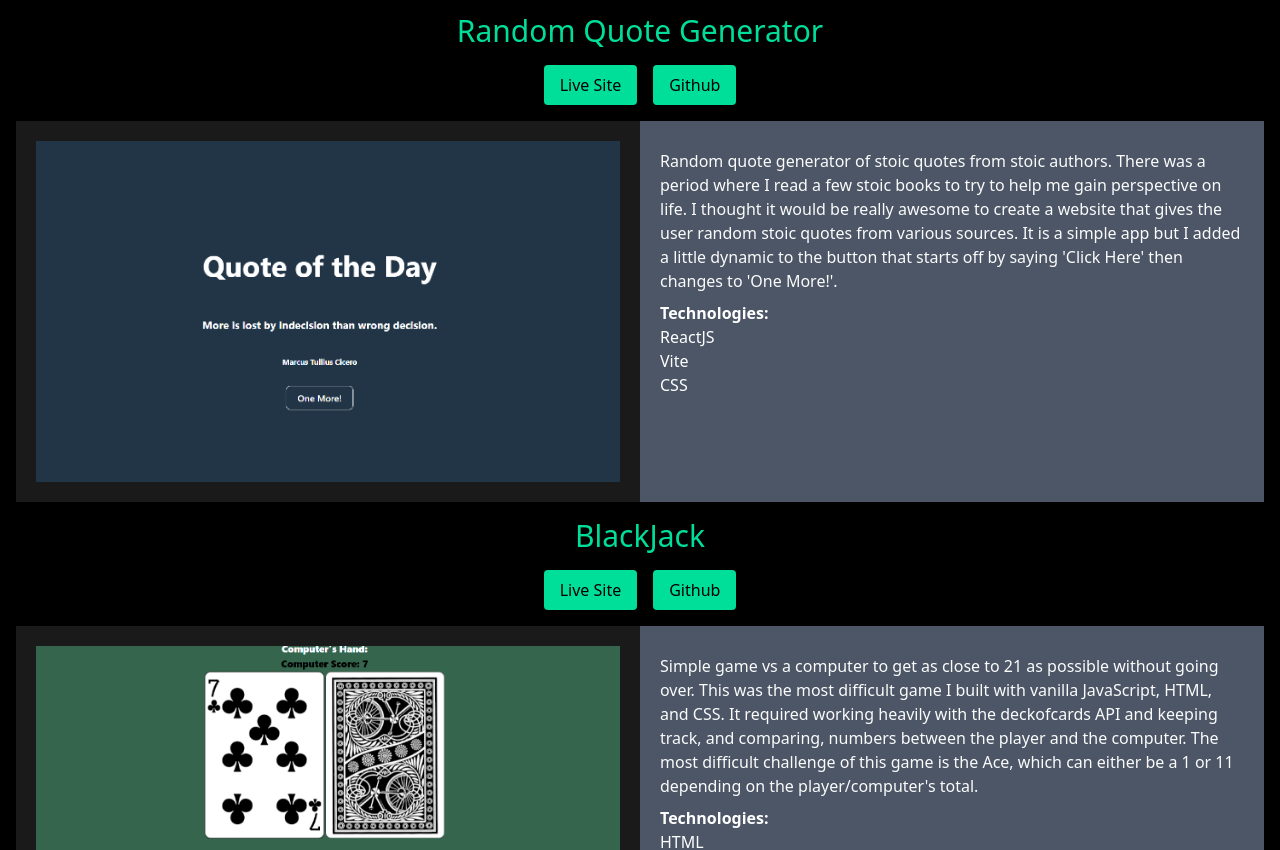
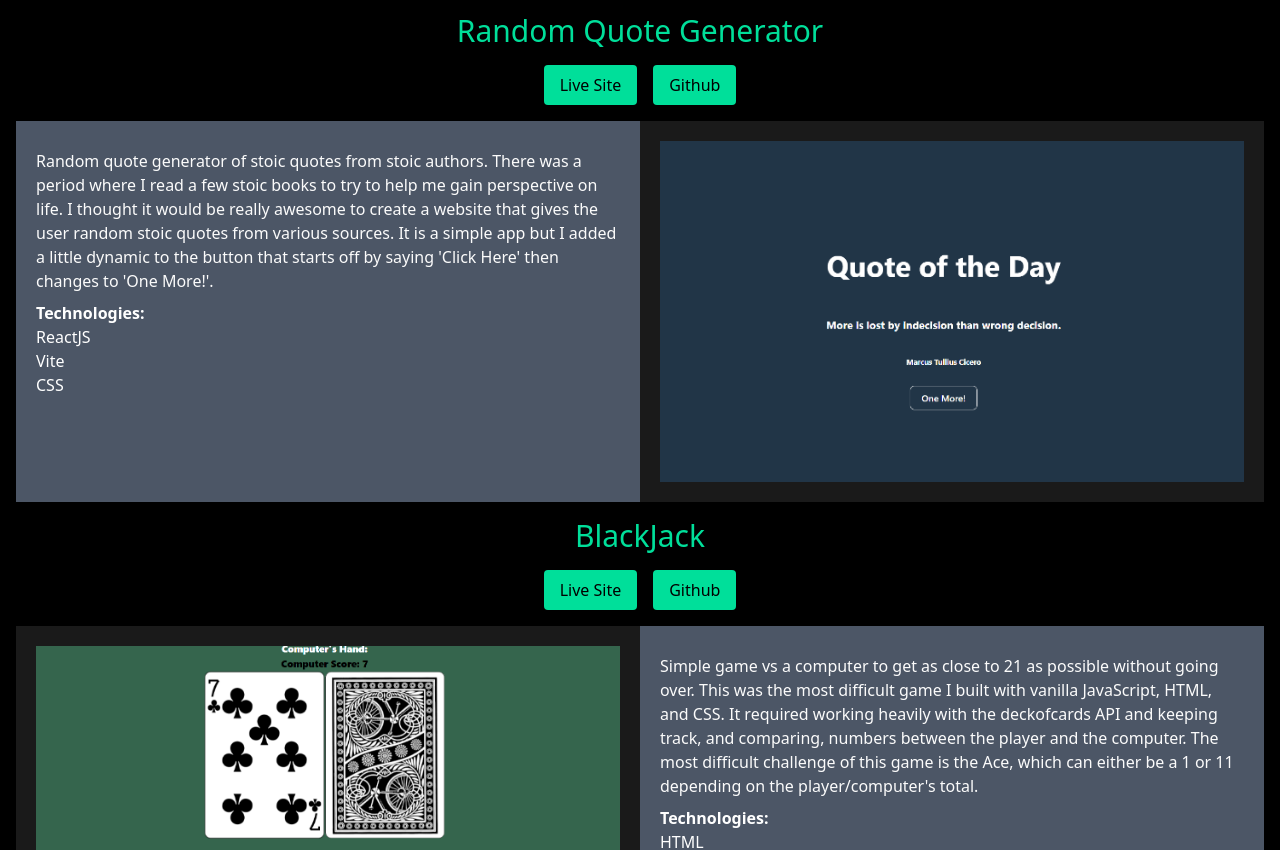
Before and after one commit to JabaDUDE/react-portfolio, a React (Vite) app: page /projects in a window 1280 px wide. Shown: the part 680-1530 px from the top of the page. Built offline with nearby package versions, Linux system fonts and the light colour scheme.

Commit message:
created alternate image effect for project cards

```diff
--- a/src/components/pages/projects/Card.jsx
+++ b/src/components/pages/projects/Card.jsx
@@ -18,7 +18,8 @@ const Button = ({ link, text }) => {
 }
 
 
-export default function Card({ project: {name, technologies, image, link, github, description} }) {
+export default function Card({ project: {name, technologies, image, link, github, description}, alternate }) {
+
   return (
     <div>
     <div>
@@ -27,7 +28,7 @@ export default function Card({ project: {name, technologies, image, link, github
         <Button link={link} text='Live Site'/>
         <Button link={github} text='Github' />
       </div>
-      <div className='min-h-[30vh] flex flex-wrap'>
+      <div className={alternate ? 'min-h-[30vh] flex flex-wrap' : 'min-h-[30vh] flex flex-wrap md:flex-row-reverse'}>
         <div className='w-full lg:w-1/2 p-5 bg-[#1a1a1a]'>
           <div className='min-h-full min-w-full'>
             <img src={image} alt={name} />
--- a/src/components/pages/projects/Projects.jsx
+++ b/src/components/pages/projects/Projects.jsx
@@ -22,7 +22,7 @@ function Projects() {
 
       <div className='flex flex-col justify-center gap-4 my-3 mx-auto p-4 items-stretch'>
         {Project.map((project, index) => {
-          return <Card project={project} key={index} />
+          return <Card project={project} key={index} alternate={index % 2 == 0}/>
         })}
       </div>
 
```
